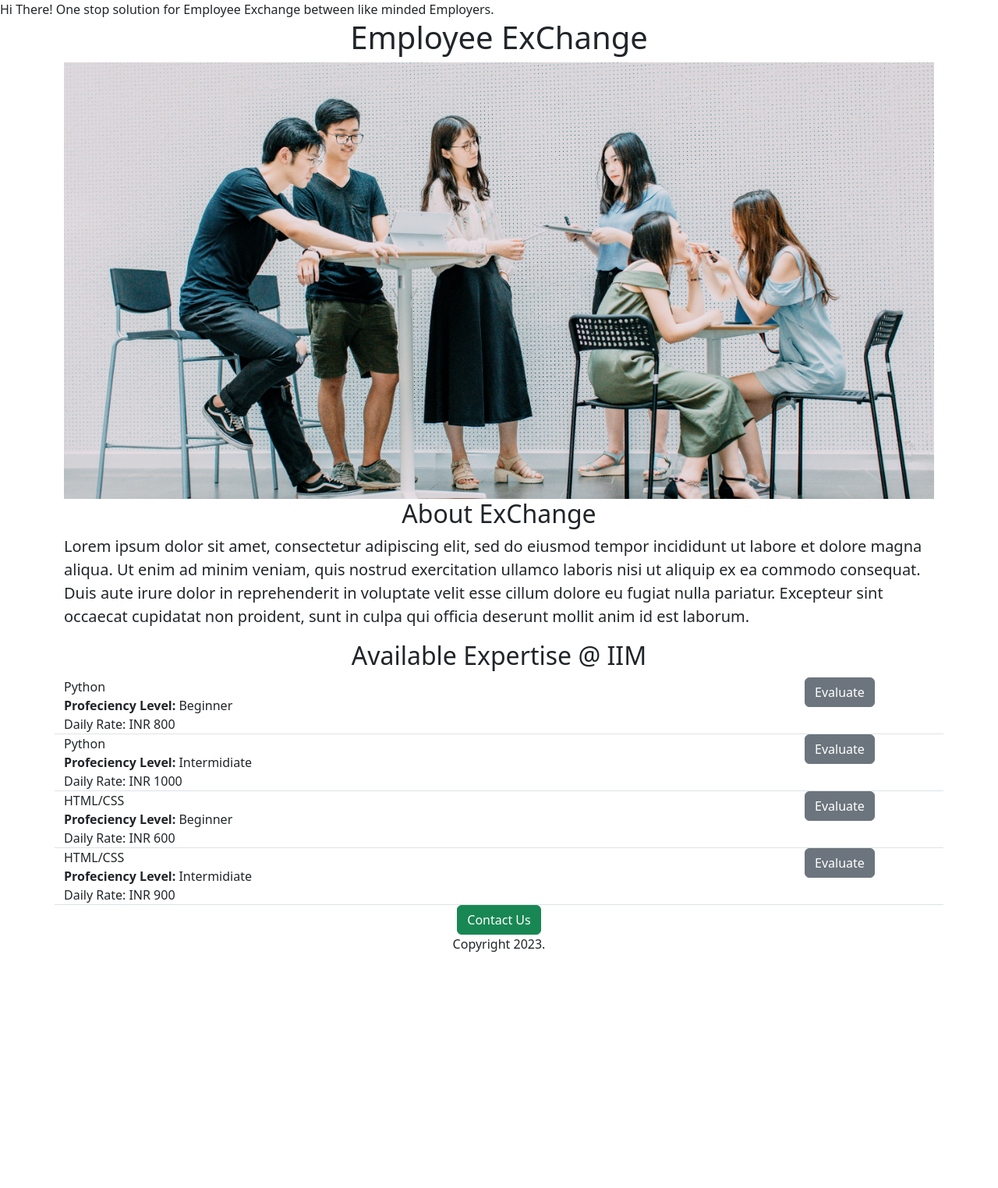
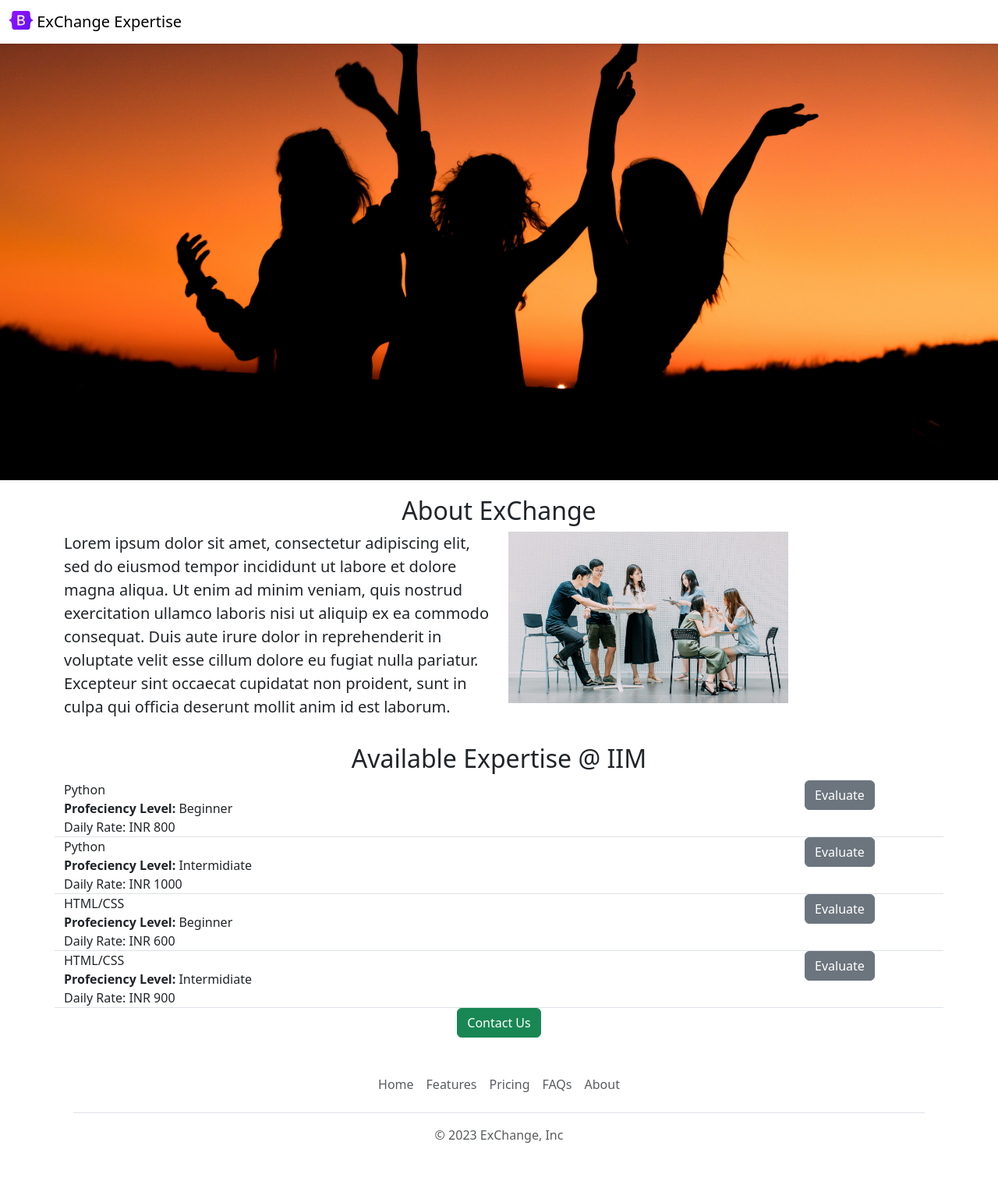
Before and after one commit to iamsusmita/ExChange, a Flask app: page / in a window 1280 px wide. Shown: the whole page at 78% size. Before the commit the page ends 1221 px from the top, so only its background shows below. Run offline with Flask 2, Linux system fonts and the light colour scheme.

Commit message:
functional site draft

```diff
--- /dev/null
+++ b/templates/footer.html
@@ -0,0 +1,12 @@
+<div class="container">
+  <footer class="py-3 my-4">
+    <ul class="nav justify-content-center border-bottom pb-3 mb-3">
+      <li class="nav-item"><a href="#" class="nav-link px-2 text-muted">Home</a></li>
+      <li class="nav-item"><a href="#" class="nav-link px-2 text-muted">Features</a></li>
+      <li class="nav-item"><a href="#" class="nav-link px-2 text-muted">Pricing</a></li>
+      <li class="nav-item"><a href="#" class="nav-link px-2 text-muted">FAQs</a></li>
+      <li class="nav-item"><a href="#" class="nav-link px-2 text-muted">About</a></li>
+    </ul>
+    <p class="text-center text-muted">&copy; 2023 ExChange, Inc</p>
+  </footer>
+</div>
--- a/templates/home.html
+++ b/templates/home.html
@@ -4,7 +4,7 @@
   <meta charset="UTF-8">
   <meta http-equiv="X-UA-Compatible" content="IE=edge">
   <meta name="viewport" content="width=device-width, initial-scale=1.0">
-  <title>Employee Exchange</title>
+  <title>Exchange Expertise</title>
 
   <link href="https://cdn.jsdelivr.net/npm/bootstrap@5.3.0-alpha1/dist/css/bootstrap.min.css" rel="stylesheet" integrity="sha384-GLhlTQ8iRABdZLl6O3oVMWSktQOp6b7In1Zl3/Jr59b6EGGoI1aFkw7cmDA6j6gD" crossorigin="anonymous">
 
@@ -14,6 +14,7 @@
       width: 100%;
       object-fit: cover;
       height: 560px;
+      margin-bottom: 20px;
     }
     #container{
         max-width: 720px;
@@ -26,14 +27,20 @@
   </style>
 </head>
 <body>
-  Hi There! One stop solution for Employee Exchange between like minded Employers.
+  {% include 'nav.html' %}
+<img class="img-fluid" id="banner" src="static/exchange.jpg" height="200px">
   <div class="container">
-    <h1 class="text-center">Employee ExChange</h1>
-    <img class="img-fluid" id="banner" src="https://exchange.iamsusmita.repl.co/static/banner.jpg" height="300">
     <h2 class="text-center">About ExChange</h2>
-    <p class="lead">
-  Lorem ipsum dolor sit amet, consectetur adipiscing elit, sed do eiusmod tempor incididunt ut labore et dolore magna aliqua. Ut enim ad minim veniam, quis nostrud exercitation ullamco laboris nisi ut aliquip ex ea commodo consequat. Duis aute irure dolor in reprehenderit in voluptate velit esse cillum dolore eu fugiat nulla pariatur. Excepteur sint occaecat cupidatat non proident, sunt in culpa qui officia deserunt mollit anim id est laborum.
-    </p>
+    <div class="row" style="margin-bottom:16px">
+      <div class="col-md-6">
+        <p class="lead">
+      Lorem ipsum dolor sit amet, consectetur adipiscing elit, sed do eiusmod tempor incididunt ut labore et dolore magna aliqua. Ut enim ad minim veniam, quis nostrud exercitation ullamco laboris nisi ut aliquip ex ea commodo consequat. Duis aute irure dolor in reprehenderit in voluptate velit esse cillum dolore eu fugiat nulla pariatur. Excepteur sint occaecat cupidatat non proident, sunt in culpa qui officia deserunt mollit anim id est laborum.
+        </p>
+        </div>
+      <div class="d-none d-md-block col-md-6">
+        <img src="static/banner.jpg" height="220px;bottom-radius:4px;" >
+      </div>
+    </div>
     <h2 class="text-center">Available Expertise @ {{company}}</h2>
     <div>
       <!-- TODO - List of skills
@@ -46,7 +53,7 @@
     </div>
     <div style="text-align:center;">
     <button class="btn btn-success">Contact Us</button>
-      <p>Copyright 2023.</p>
     </div>
+    {% include 'footer.html' %}
 </body>
 </html>
--- a/templates/list.html
+++ b/templates/list.html
@@ -10,8 +10,9 @@
       Daily Rate: {{skill['Daily Rate']}}
     </div>
   </div>
-  <div class="col-2" >
-      <button type="button" class="btn btn-secondary">Evaluate</button>
+  <div class="col-2 padding-right:16px" >
+    <a href="mailto:someone@yoursite.com?subject=Evaluate for {{skill['skill']}}" type="button" class="btn btn-secondary float-right align-middle">Evaluate</a>
+
   </div>
 
 </div>
--- /dev/null
+++ b/templates/nav.html
@@ -0,0 +1,9 @@
+<nav class="navbar shadow-sm fixed-top bg-white">
+  <div class="container-fluid">
+    <a class="navbar-brand" href="#">
+      <img src="static/bootstrap-logo.svg" alt="Logo" width="30" height="24" class="d-inline-block align-text-top">
+      ExChange Expertise
+    </a>
+  </div>
+</nav>
+<div style="height:56px;"></div>
```
Also changed, not shown: static/bootstrap-logo.svg (added), static/exchange.jpg (added).
